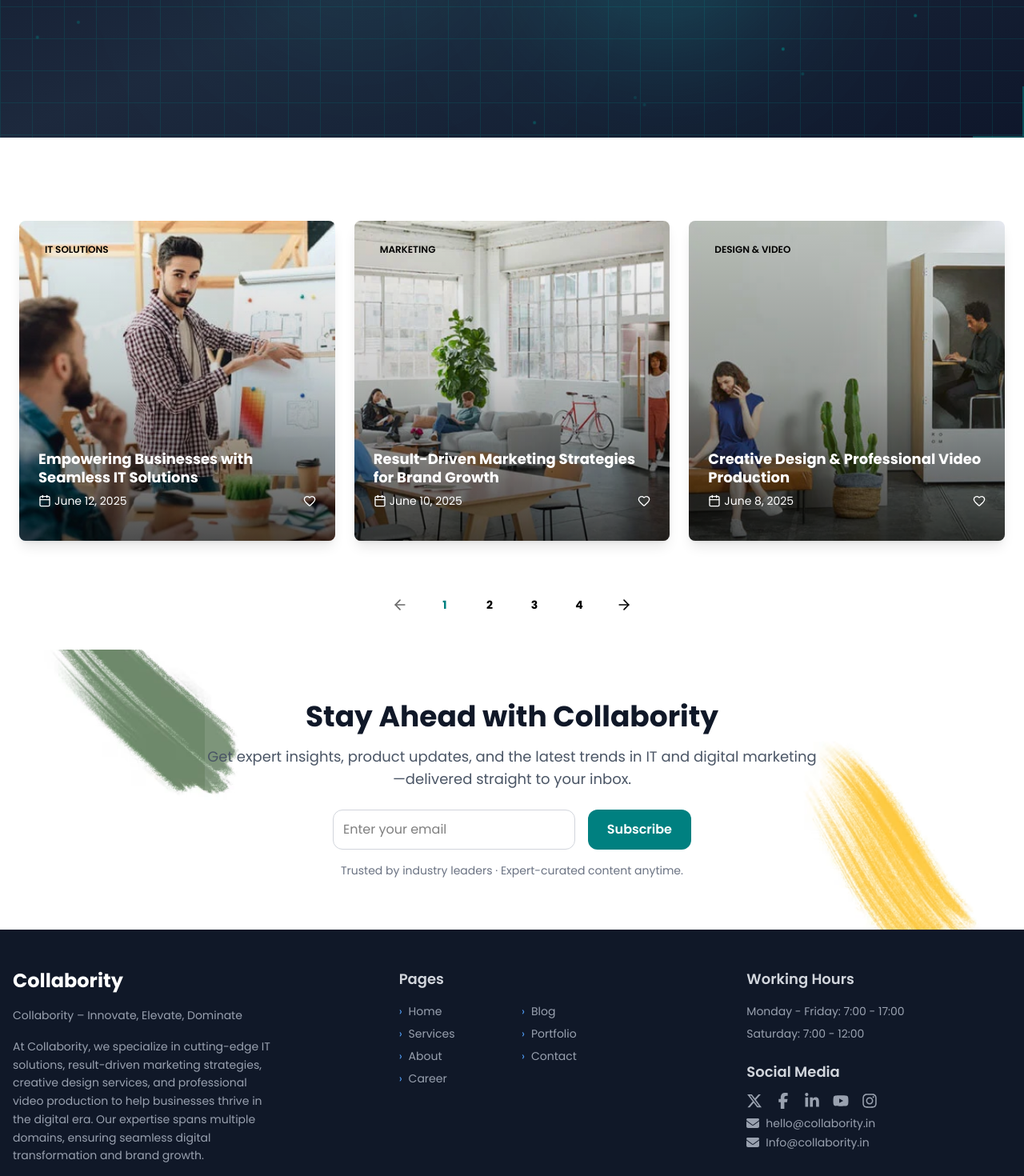
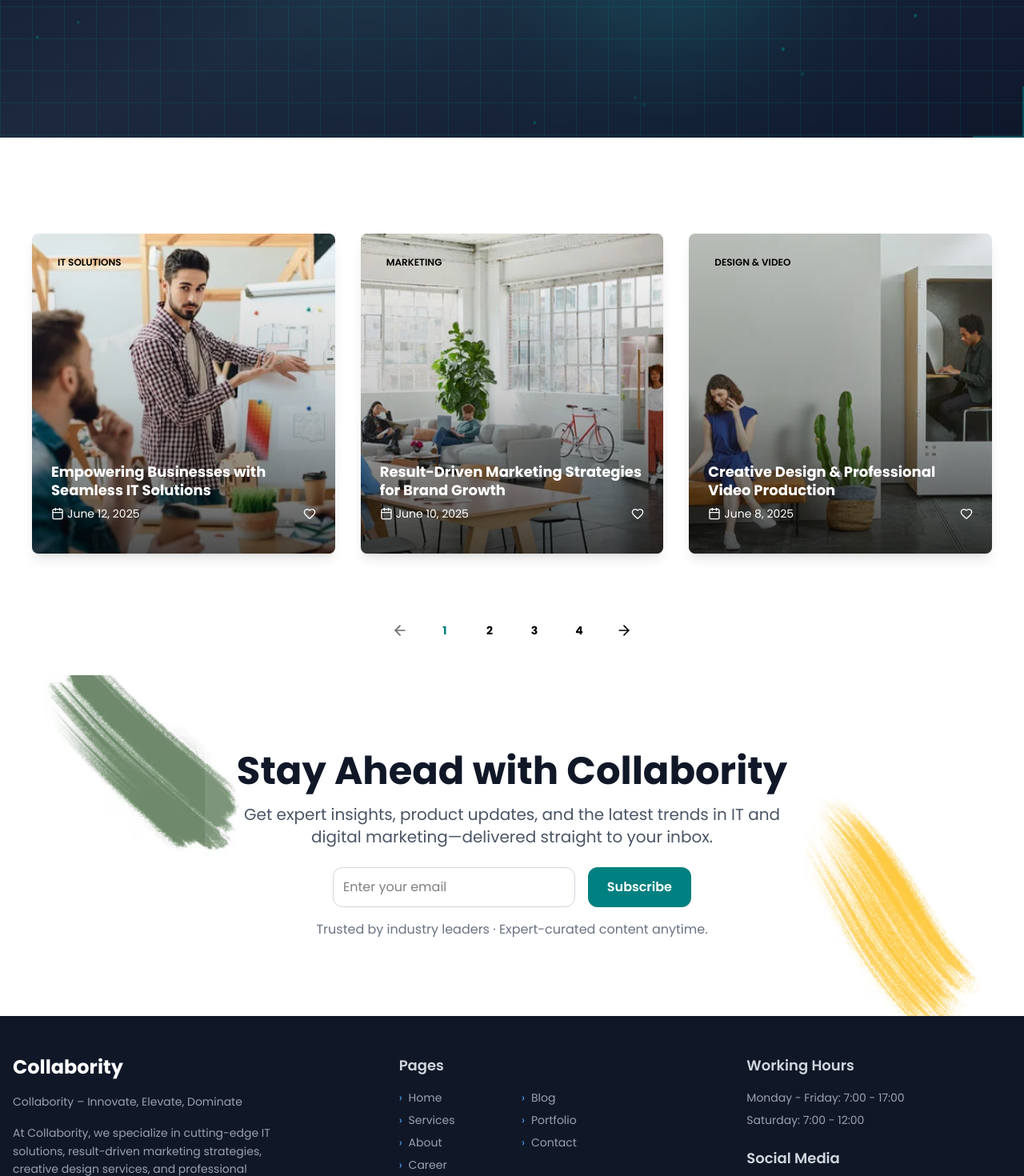
Before and after one commit to Collabority/CL-frontendNew, a React (Vite) app: page /blog in a window 1280 px wide. Shown: the part 424-1894 px from the top of the page at 80% size. Built offline with nearby package versions, Linux system fonts and the light colour scheme.

Commit message:
blog and blog-details pages are now fully responsive

```diff
--- a/src/components/NewsLetter.jsx
+++ b/src/components/NewsLetter.jsx
@@ -6,19 +6,23 @@ const NewsLetter = () => {
 
   const handleSubmit = (e) => {
     e.preventDefault();
-    // TODO: Connect to backend or email service
     console.log("Subscribed email:", email);
     setSubscribed(true);
     setEmail("");
   };
+
   return (
-    <section className="relative w-full py-16 px-4" id="newsletter ">
-      <div className="absolute inset-0 w-full h-full scale-x-[-1] bg-[url('/src/assets/image3.avif')] bg-cover bg-center z-0"></div>
-      <div className="max-w-3xl mx-auto text-center flex flex-col items-center relative z-10 bg-white/10">
-        <h2 className="text-4xl font-bold text-gray-900 mb-4">
+    <section className="relative w-full py-16 px-4 md:px-10" id="newsletter">
+      {/* Background Image */}
+      <div className="absolute inset-0 w-full h-full scale-x-[-1] bg-[url('/src/assets/image3.avif')] bg-cover bg-center z-0" />
+
+      {/* Content Container */}
+      <div className="max-w-3xl mx-auto text-center flex flex-col items-center relative z-10 bg-white/10 p-4 md:p-8 rounded-xl">
+        <h2 className="text-4xl md:text-5xl font-bold text-gray-900 mb-4">
           Stay Ahead with Collabority
         </h2>
-        <p className="text-gray-600 mb-6 text-lg">
+
+        <p className="text-gray-600 mb-6 text-lg md:text-xl">
           Get expert insights, product updates, and the latest trends in IT and
           digital marketing—delivered straight to your inbox.
         </p>
@@ -44,12 +48,12 @@ const NewsLetter = () => {
             </button>
           </form>
         ) : (
-          <p className="text-[#008080] font-medium text-lg">
+          <p className="text-[#008080] font-medium text-lg md:text-xl">
             Thanks for subscribing!
           </p>
         )}
 
-        <div className="mt-4 text-sm text-gray-500">
+        <div className="mt-4 text-sm md:text-base text-gray-500">
           Trusted by industry leaders · Expert-curated content anytime.
         </div>
       </div>
--- a/src/pages/BlogDetails.jsx
+++ b/src/pages/BlogDetails.jsx
@@ -129,7 +129,7 @@ const BlogDetails = () => {
         </div>
 
         {/* Sidebar area */}
-        <div className="lg:col-span-4">
+        <div className="hidden md:hidden lg:block lg:col-span-4">
           <div className="scroll-animate slide-in-right max-w-xs">
             <BlogSidebar />
           </div>
--- a/src/pages/BlogGrid.jsx
+++ b/src/pages/BlogGrid.jsx
@@ -52,7 +52,6 @@ const BlogGrid = () => {
   const handlePageChange = (newPage) => {
     if (newPage >= 1 && newPage <= totalPages) {
       setCurrentPage(newPage);
-      // window.scrollTo(0, 0);
     }
   };
 
@@ -67,37 +66,34 @@ const BlogGrid = () => {
       <PageHeader
         title="Blogs"
         breadcrumb={
-          <>
-            <div className="flex gap-2">
-              <Link to="/">Home</Link>
-              <p>|</p>
-              <Link to="/blog-details">BlogDetails</Link>
-            </div>
-          </>
+          <div className="flex gap-2">
+            <Link to="/">Home</Link>
+            <p>|</p>
+            <Link to="/blog-details">BlogDetails</Link>
+          </div>
         }
       />
 
-      <div className="p-4 sm:p-6 max-w-7xl mx-auto">
-        {/* Grid wrapper */}
-        <div className="grid grid-cols-1 sm:grid-cols-2 lg:grid-cols-3 gap-4 sm:gap-6">
+      <div className="p-4 sm:p-6 md:p-10 max-w-7xl mx-auto">
+        {/* Blog Grid */}
+        <div className="grid grid-cols-1 sm:grid-cols-2 lg:grid-cols-3 gap-4 sm:gap-6 md:gap-8">
           {paginatedBlogs.map((blog) => (
             <div
               key={blog.id}
-              className="relative mt-20 w-full h-[300px] sm:h-[360px] md:h-[400px] overflow-hidden shadow-lg rounded-lg hover:scale-105 transition-transform duration-300 cursor-pointer"
+              className="relative mt-20 w-full h-[300px] sm:h-[360px] md:h-[420px] lg:h-[400px] overflow-hidden shadow-lg rounded-lg hover:scale-105 transition-transform duration-300 cursor-pointer"
               onClick={() => window.location.href = `/blog-details`}
             >
               <img
                 src={blog.image}
                 alt={blog.title}
                 className="w-full h-full object-cover"
-
               />
               <div className="absolute inset-0 bg-gradient-to-b from-transparent via-black/20 to-black/70 p-4 sm:p-6 flex flex-col justify-between">
                 <span className="bg-secondary text-black text-xs px-2 py-1 rounded w-fit font-semibold">
                   {blog.category}
                 </span>
                 <div className="mb-4">
-                  <h3 className="text-white text-sm sm:text-base md:text-lg font-bold leading-tight mb-2">
+                  <h3 className="text-white text-sm sm:text-base md:text-base lg:text-lg font-bold leading-tight mb-2">
                     {blog.title}
                   </h3>
                   <div className="flex justify-between items-center text-white text-xs sm:text-sm">
@@ -146,7 +142,8 @@ const BlogGrid = () => {
           <ArrowRight className="w-4 h-4 sm:w-5 sm:h-5" />
         </button>
       </div>
-      <NewsLetter/>
+
+      <NewsLetter />
       <Footer />
     </div>
   );
```
